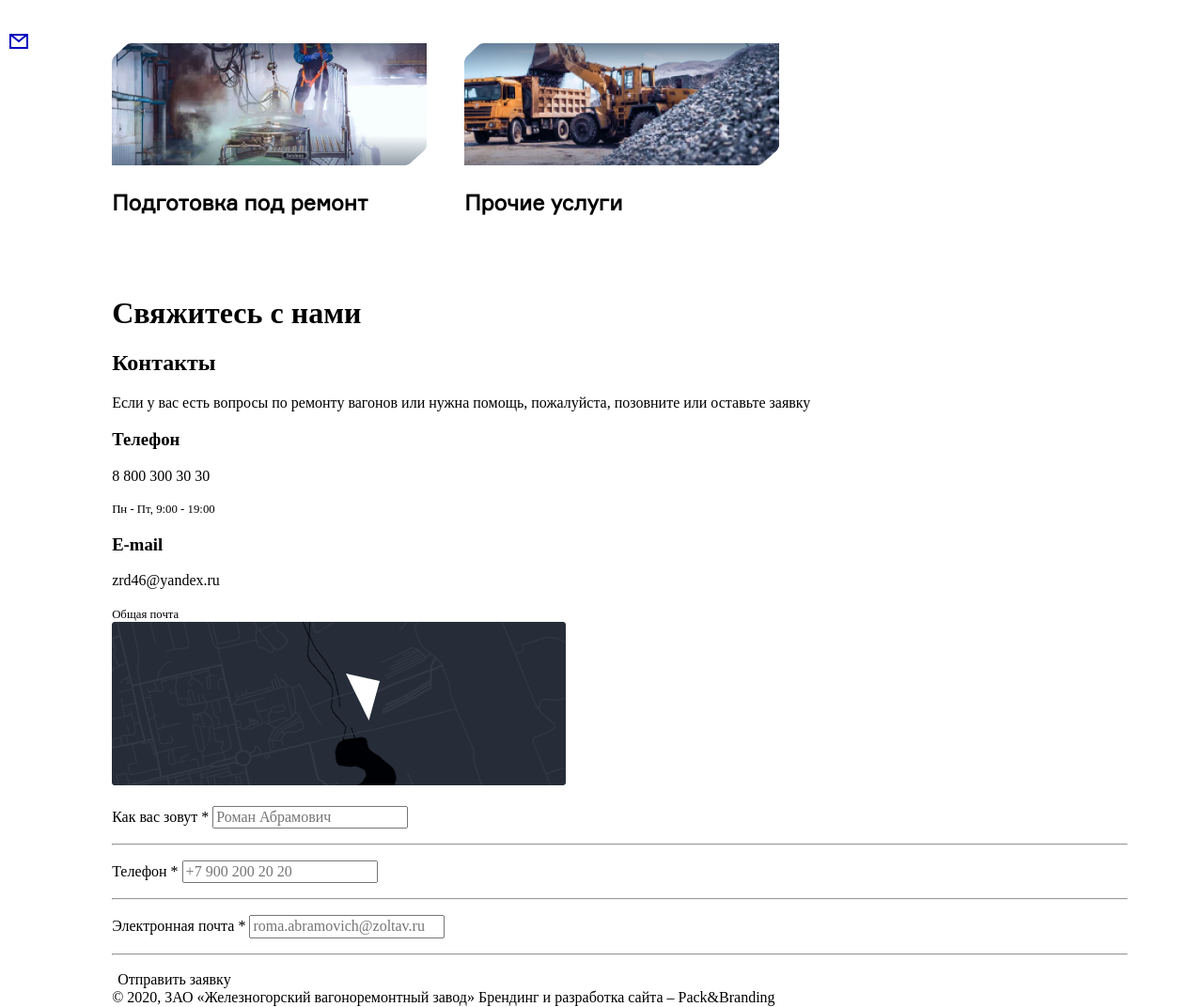
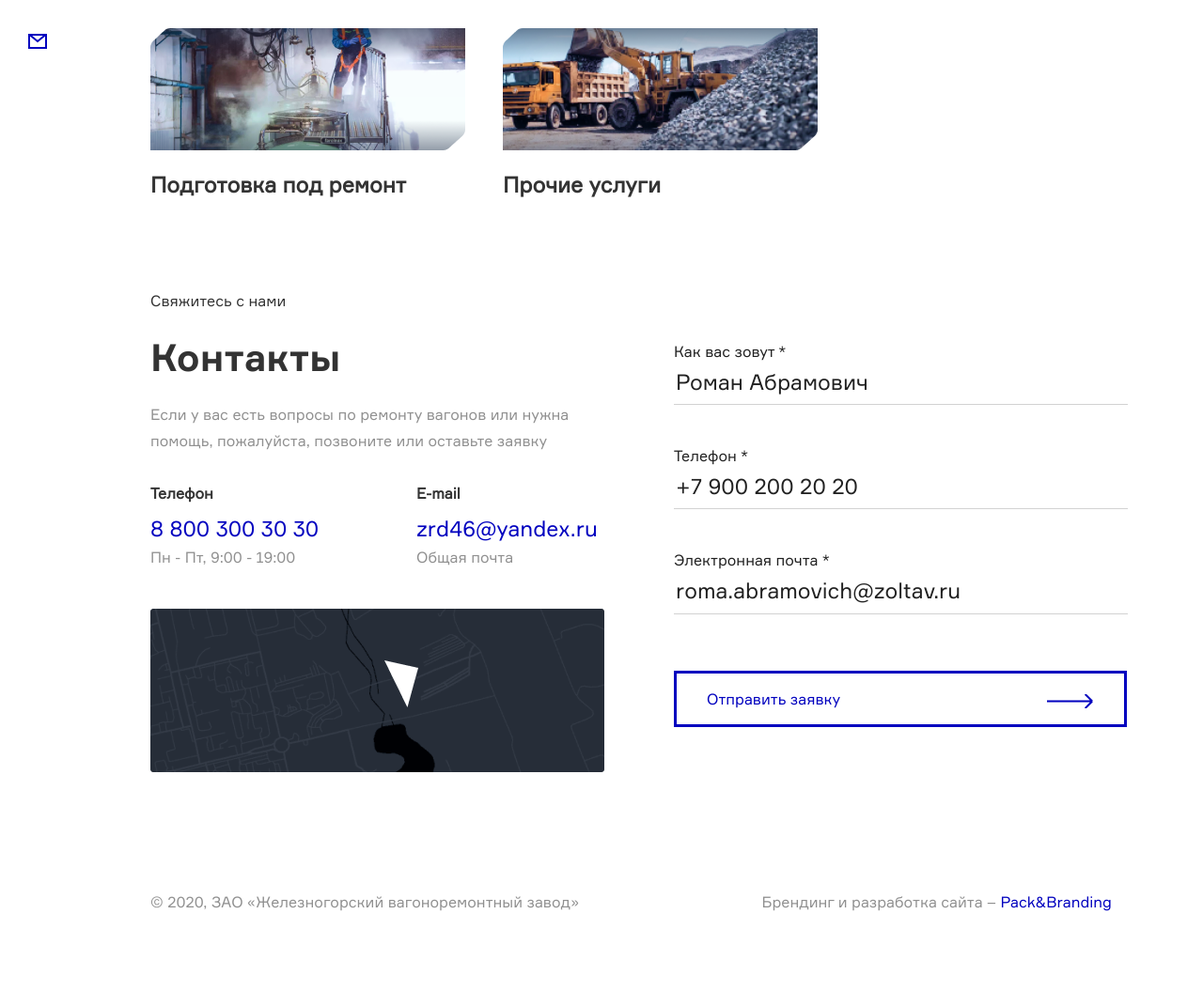
Before and after one commit to RomanWednesday/Zhvrz, a website: page dist/index.html in a window 1280 px wide. Shown: the part 715-1787 px from the top of the page at 94% size. After the commit the page ends 1745 px from the top, so only its background shows below. Drawn offline with nearby package versions, Linux system fonts and the light colour scheme; files that its build step writes are made by us from their sources.

Commit message:
Добавил стили блоку контактов, вынес глобальные стили, поменял названия классов в html

```diff
--- a/scss/activities.scss
+++ b/scss/activities.scss
@@ -1,29 +1,12 @@
 @import "fonts";
 @import "variables";
-
-body {
-  margin: 0 auto;
-}
-
-*{
-  box-sizing: border-box;
-}
-
-ul {
-  list-style: none;
-  padding-left: 0;
-}
-
-button {
-  border: none;
-  background-color: initial;
-}
+@import "global";
 
 
 a{
-  text-decoration: none;
-  color: black;
+  color: #333333;
 }
+
 
 .main-header{
   display: flex;
@@ -39,7 +22,6 @@ a{
   .phone-number {
     margin: 0;
 
-    font-family: "Formular";
     font-size: 13px;
     line-height: 16px;
 
@@ -64,6 +46,9 @@ a{
   flex-direction: column;
   justify-content: space-between;
   width: 80px;
+
+  position: fixed;
+  left: 0;
 
   .aside-open-menu{
     background-image: url("../img/menu-icon.svg");
@@ -115,8 +100,7 @@ a{
 .navigation-item.active-item{
   a {
     border-bottom: 3px solid $text-blue;
-    color: #333333;
-    opacity: 0.5;
+    color: rgba(33,33,33,0.5);
   }
 }
 
@@ -150,7 +134,7 @@ a{
 
 .main-area {
   display: flex;
-
+  padding-left: 80px;
 }
 
 .main-content{
@@ -164,24 +148,21 @@ a{
 
 //<----------activities------------->
 
-.activities {
+.activities-section {
   padding-top: 25px;
-  font-family: Formular;
 
-  h2{
+  h1{
     font-family: Formular Bold;
     font-size: 40px;
     line-height: 60px;
     margin-top: 18px;
     margin-bottom: 55px;
-    color: #333333;
   }
 
   .breadcrumbs {
     display: flex;
     font-size: 14px;
     line-height: 28px;
-    color: #333333;
     opacity: 0.7;
     margin-top: 0;
 
@@ -194,6 +175,9 @@ a{
       background-color: #C4C4C4;
       margin: 0 16px;
     }
+    & li:last-child {
+      opacity: 0.5;
+    }
   }
 
 }
@@ -201,15 +185,15 @@ a{
 .activities-list {
   display: flex;
   flex-wrap: wrap;
-  margin-right: -40px;
+  margin:0 -40px -40px 0;
+
 
   li {
     margin-bottom: 40px;
     margin-right: 40px;
   }
 
-  h3 {
-    font-family: Formular;
+  h2 {
     font-size: 23px;
     line-height: 28px;
   }
@@ -219,3 +203,131 @@ a{
   }
 
 }
+
+//<----------section-contacts------------->
+
+.contacts-section {
+  padding: 80px 0;
+  display: flex;
+  flex-wrap: wrap;
+  justify-content: space-between;
+
+  span {
+    margin-top: 0;
+    font-family: Formular;
+    font-size: 16px;
+    line-height: 20px;
+    flex-grow: 1;
+  }
+  h2 {
+    margin-top: 24px;
+    margin-bottom: 20px;
+    font-family: Formular Bold;
+    font-size: 40px;
+    line-height: 53px;
+  }
+  hr {
+    opacity: 0.2;
+  }
+}
+
+.block-contacts {
+  width: 483px;
+}
+
+.contacts-list{
+  display: flex;
+  flex-wrap: wrap;
+  justify-content: space-between;
+  div {
+    width: 200px;
+  }
+  h3 + p {
+    margin-top: 0;
+  }
+
+  .contact{
+    margin-top: 0;
+    color: $text-blue;
+    font-family: Formular;
+    font-size: 23px;
+    line-height: 32px;
+  }
+  .contacts-map {
+    margin-top: 25px;
+  }
+}
+
+h3 {
+  margin-bottom: 12px;
+  font-size: 16px;
+  line-height: 20px;
+}
+
+
+.block-request {
+  padding-top: 50px;
+  width: 483px;
+  input {
+    display: block;
+    width: 100%;
+  }
+  .primary-button {
+    position: relative;
+    width: 482px;
+    height: 60px;
+    padding: 0px 32px;
+    text-align: left;
+    position: relative;
+
+    &::after{
+      position: absolute;
+      right:32px;
+      top: 22px;
+
+      content: " ";
+      display: block;
+      width: 50px;
+      height: 15px;
+      background: url("../img/button-arrow-icon.svg");
+      background-repeat: no-repeat;
+      background-position: 95% 50%;
+    }
+
+  }
+
+  p{
+    margin: 0;
+    margin-bottom: 40px;
+  }
+}
+
+.request-input-group {
+  margin-bottom: 60px;
+
+}
+
+
+.main-footer {
+padding: 40px 0;
+
+  p {
+    display: inline-block;
+    margin-top: 0;
+  }
+
+  .copyrights {
+    margin-right: 190px;
+  }
+  .developer {
+    a{
+      color: $text-blue;
+    }
+  }
+
+}
+
+hr {
+  position: absolute;
+  width: 100%;
+}
--- /dev/null
+++ b/scss/global.scss
@@ -0,0 +1,65 @@
+body {
+  margin: 0 auto;
+  font-family: "Formular";
+  color: #333333;
+}
+
+*{
+  box-sizing: border-box;
+}
+
+ul {
+  list-style: none;
+  padding-left: 0;
+}
+
+button {
+  border: none;
+  background-color: initial;
+}
+
+a{
+  text-decoration: none;
+}
+
+p {
+  line-height: 28px;
+  font-size: 16px;
+  color: rgba(33,33,33,0.5);
+}
+
+label {
+  color: rgba(33,33,33, 1);
+}
+
+input,
+input::placeholder {
+  color: rgba(33,33,33, 1);
+  font-family: Formular;
+  font-size: 23px;
+  line-height: 32px;
+  padding-bottom: 12px;
+  padding-top: 12px;
+}
+
+input[type = "text"] {
+  border: none;
+  border-bottom: 1px solid rgba(33,33,33, 0.2);
+}
+
+.primary-button {
+  font-family: Formular;
+  color: $text-blue;
+  font-size: 16px;
+  line-height: 20px;
+  cursor: pointer;
+  border: 3px solid $text-blue;
+  & .rounded-button {
+  }
+
+  &:focus{
+    outline: none;
+    border-color: black;
+    color: black;
+  }
+}
```
Also changed, not shown: dist/img/button-arrow-icon.svg (added), dist/index.html.
